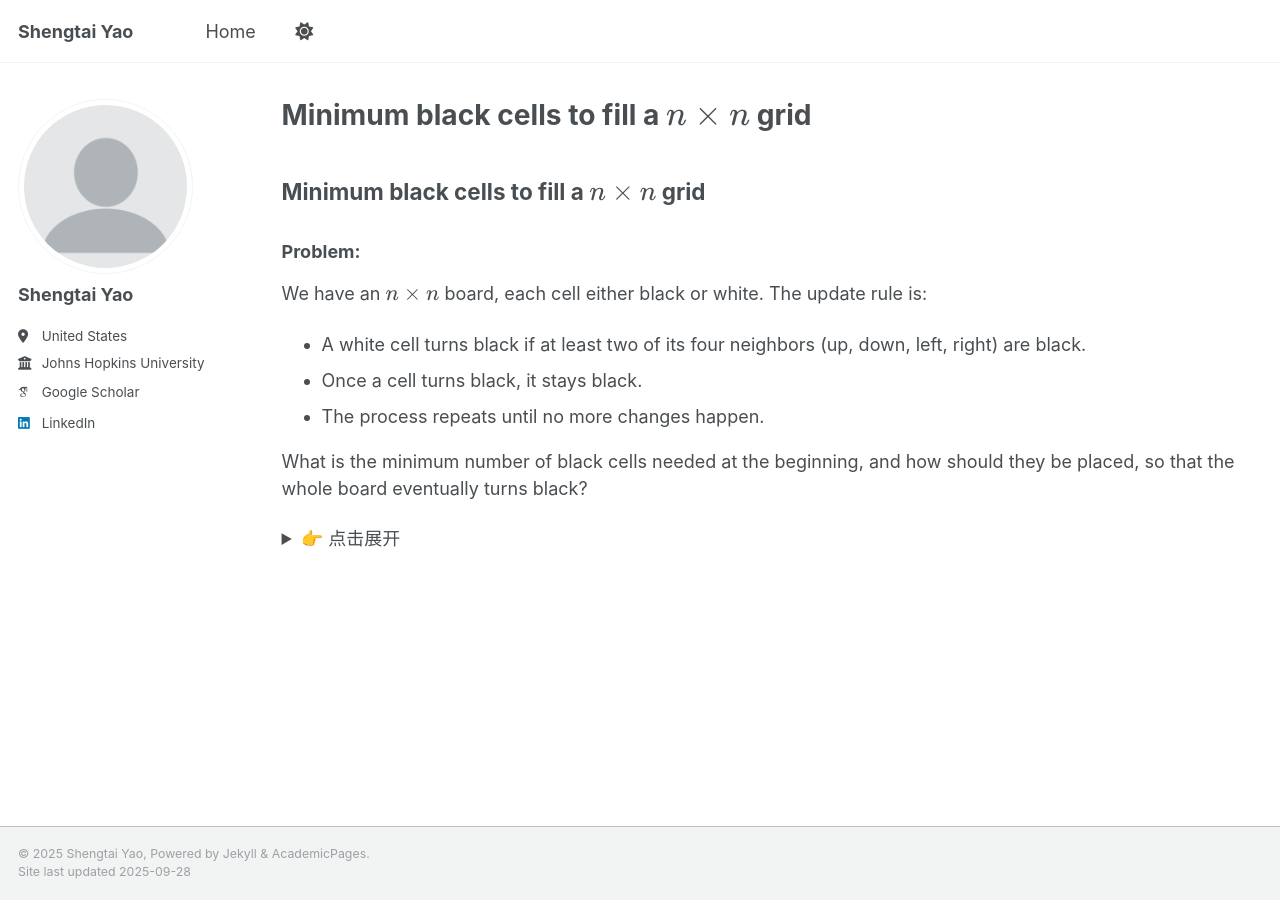
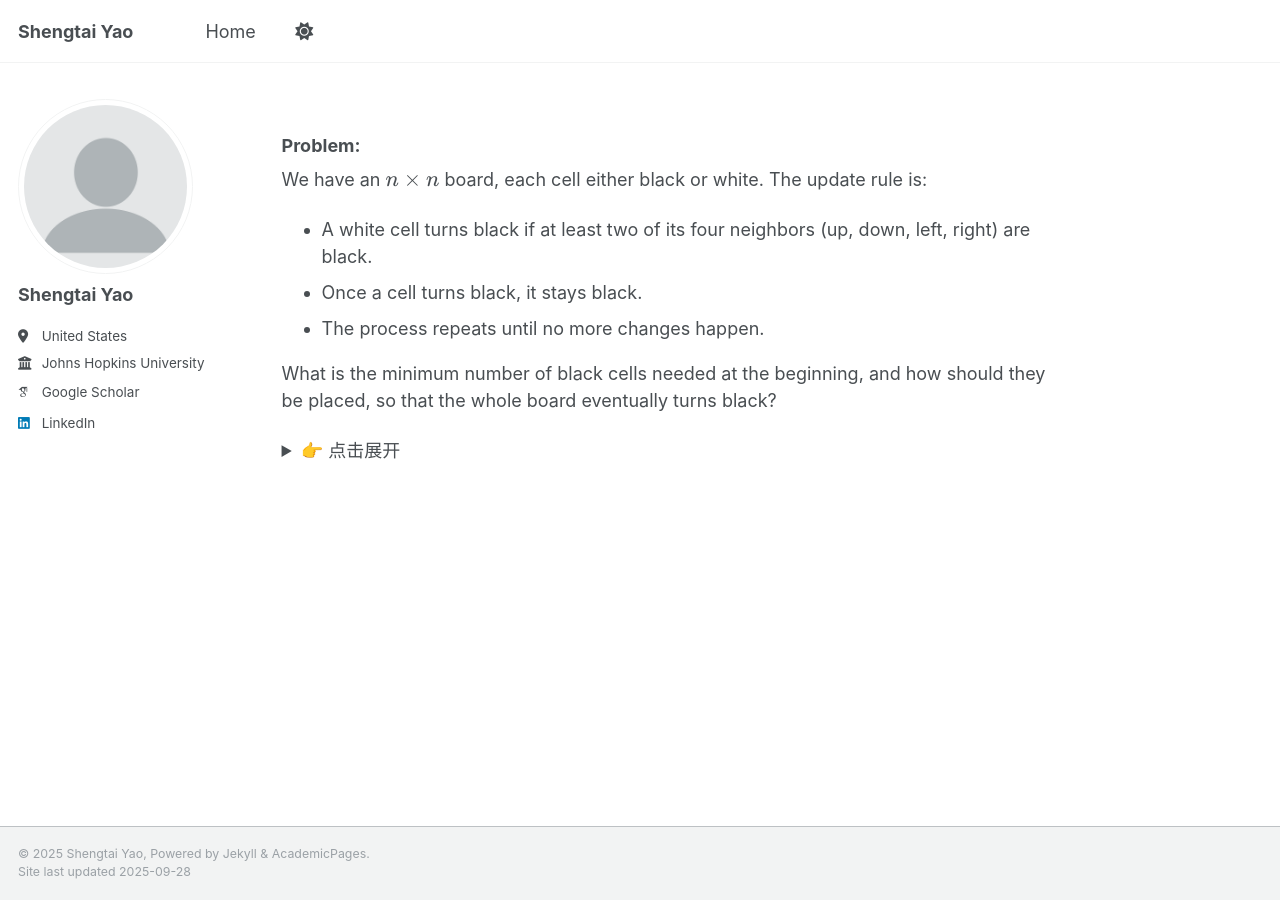
Before and after one commit to Yaoshengtai/Yaoshengtai.github.io, a Jekyll site: the page built from blog/minimum_black_cells.md, in a window 1280 px wide. Built offline with Jekyll 4.4.1, drawn with Linux system fonts in a browser that asks for light colours; some web fonts are replaced; our own code applies the rules of GitHub Pages for plain Markdown files; some of the changed lines change nothing that is shown.

Commit message:
Update minimum_black_cells.md

```diff
--- a/blog/minimum_black_cells.md
+++ b/blog/minimum_black_cells.md
@@ -1,8 +1,8 @@
 ---
 author_profile: true
 layout: archive
+title:"Minimum black cells to fill a \\( n \times n \\) grid"
 ---
-## Minimum black cells to fill a \\( n \times n \\) grid
 
 ### Problem:
 We have an \\( n \times n \\) board, each cell either black or white. The update rule is:
```
